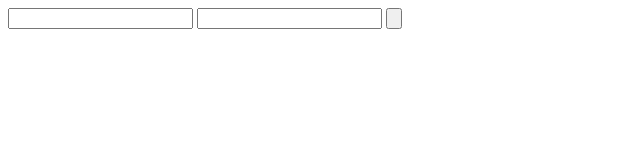
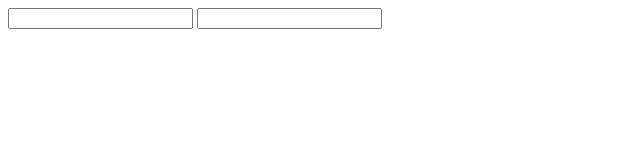
Before and after one commit to LincolnSilvaFac/linktest, a plain HTML site: page index.html in a window 1280 px wide. Shown: the full height of the page, 0-640 px from the left. Drawn offline with Linux system fonts and the light colour scheme.

Commit message:
remoção de botão

```diff
--- a/index.html
+++ b/index.html
@@ -10,7 +10,7 @@
         <div class="container">
                 <input type="email">
                 <input type="email">
-                <input type="button">
+
         </div>
     </header>
 
```
